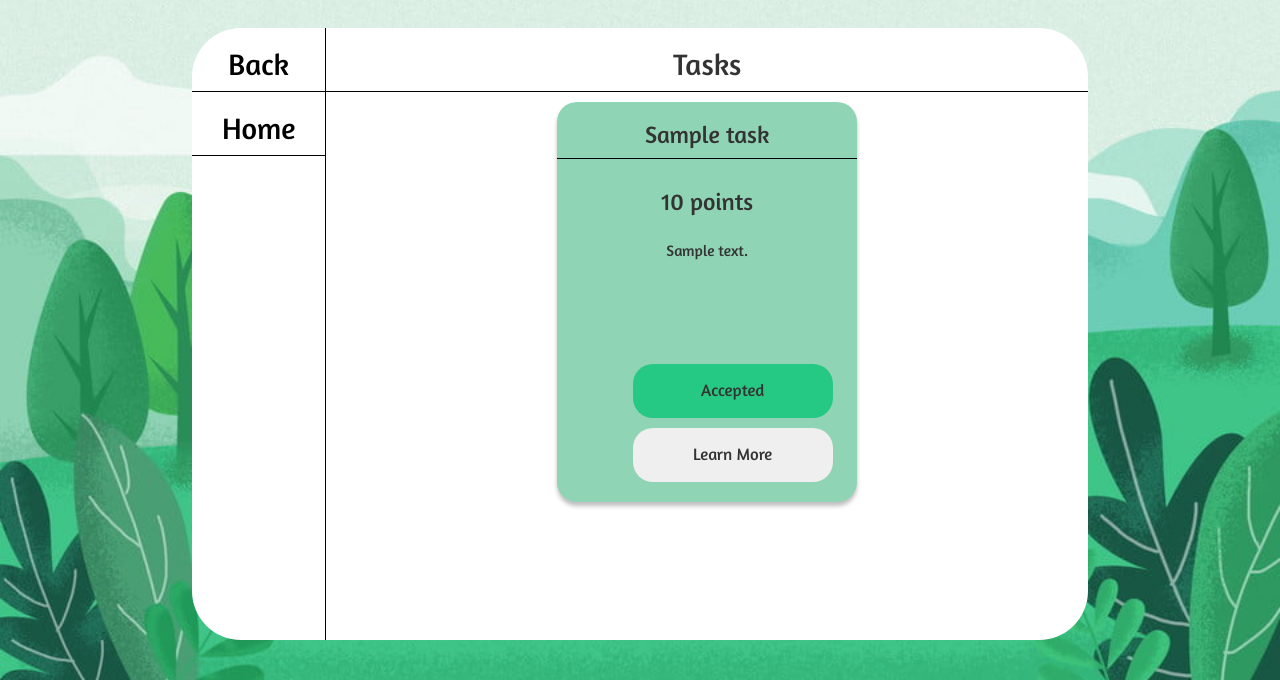
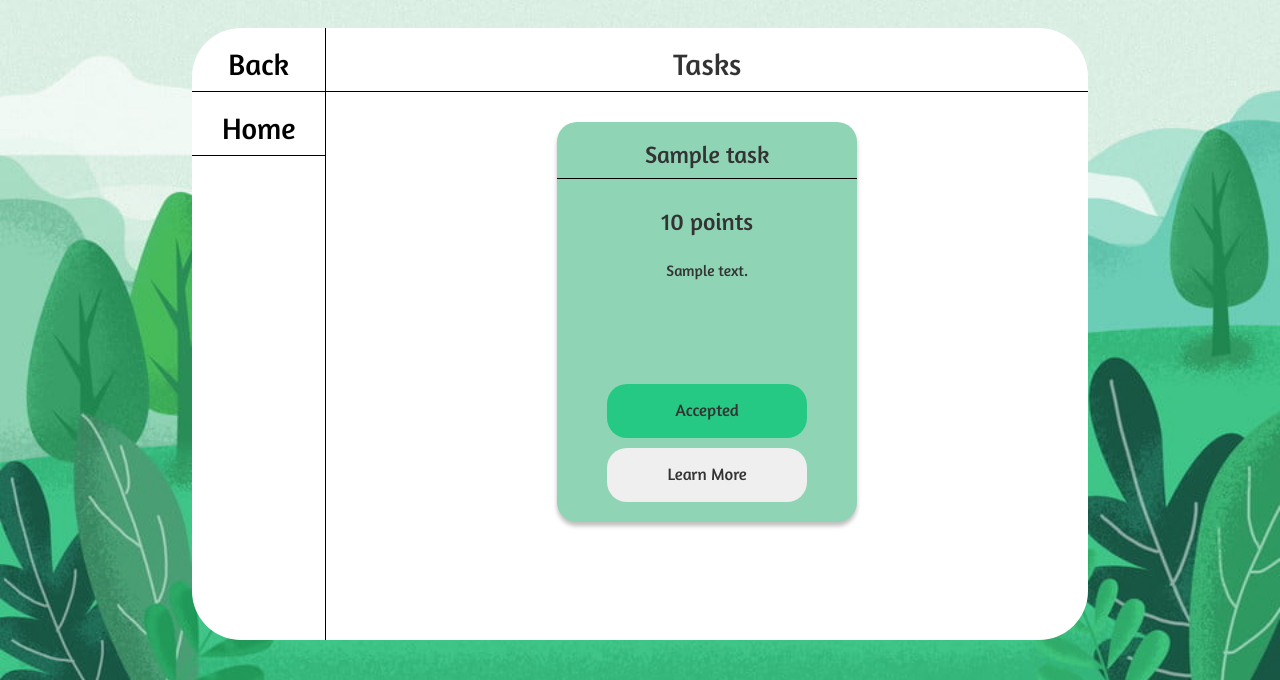
Before and after one commit to fwrhine/EcoAssist, a Flask app: page /task-list in a window 1280 px wide. Shown: the part 120-800 px from the top of the page. Run offline with Flask 2, Linux system fonts and the light colour scheme; the visitor is signed in with stand-in values (Sample User, id 1); tables that the repository leaves empty hold one stand-in row (values such as "Sample post"); parts of the project's set-up code (start-up, migrations or seed data) failed here and were passed over; some libraries are stand-ins or nearby versions.

Commit message:
fix task button center

```diff
--- a/services/web/project/static/css/main.css
+++ b/services/web/project/static/css/main.css
@@ -332,7 +332,6 @@ input[type="submit"] {
 
 .task form {
   position:absolute;
-  margin-left: 17%;
   bottom: 10px;
 }
 
--- a/services/web/project/templates/task_list.html
+++ b/services/web/project/templates/task_list.html
@@ -18,6 +18,7 @@
     <br>
     {% else %}
     <h2>Tasks</h2>
+    <br>
     {% endif %}
     {% for task in tasks %}
     <div class="task">
@@ -38,7 +39,7 @@
         {% endif %}
         <button class="task-button" onclick="location.href='{{ url_for('learn', id=task.0.resource_id) }}'" name="learn-more" type="button">Learn More</button>
         {% if session['role'] == 'teacher' %}
-        <br>
+        <!-- <br> -->
         <button class="task-button delete" onclick='deleteTask({{task.0.task_id}},"{{task.0.task_name}}")' type="button">Delete Task</button>
         {% endif %}
       </form>
```
